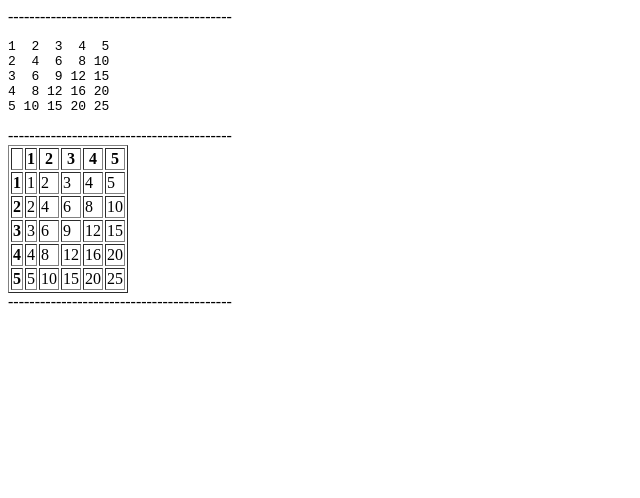
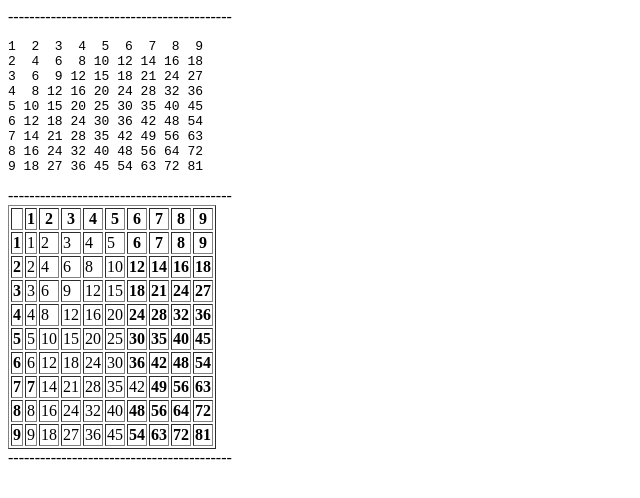
Before and after one commit to zzzz46/Sample1, a plain HTML site: page hello.html in a window 1280 px wide. Shown: the whole page, without its empty margins (0-640 px from the left). Drawn offline with Linux system fonts and the light colour scheme.

Commit message:
Update hello.html

```diff
--- a/hello.html
+++ b/hello.html
@@ -8,11 +8,15 @@
 ------------------------------------------<br>
 
 <pre>
-1  2  3  4  5
-2  4  6  8 10
-3  6  9 12 15
-4  8 12 16 20
-5 10 15 20 25
+1  2  3  4  5  6  7  8  9
+2  4  6  8 10 12 14 16 18
+3  6  9 12 15 18 21 24 27
+4  8 12 16 20 24 28 32 36
+5 10 15 20 25 30 35 40 45
+6 12 18 24 30 36 42 48 54
+7 14 21 28 35 42 49 56 63
+8 16 24 32 40 48 56 64 72
+9 18 27 36 45 54 63 72 81
 </pre>
 ------------------------------------------<br>
 <table border>
@@ -23,6 +27,10 @@
 	<th>3</th>
 	<th>4</th>
 	<th>5</th>
+	<th>6</th>
+	<th>7</th>
+	<th>8</th>
+	<th>9</th>
 </tr>
 <tr>
 	<th>1</th>
@@ -31,6 +39,10 @@
 	<td>3</td>
 	<td>4</td>
 	<td>5</td>
+	<th>6</td>
+	<th>7</td>
+	<th>8</td>
+	<th>9</td>
 </tr>
 <tr>
 	<th>2</th>
@@ -39,6 +51,10 @@
 	<td>6</td>
 	<td>8</td>
 	<td>10</td>
+	<th>12</td>
+	<th>14</td>
+	<th>16</td>
+	<th>18</td>
 </tr>
 <tr>
 	<th>3</th>
@@ -47,6 +63,10 @@
 	<td>9</td>
 	<td>12</td>
 	<td>15</td>
+	<th>18</td>
+	<th>21</td>
+	<th>24</td>
+	<th>27</td>
 </tr>
 <tr>
 	<th>4</th>
@@ -55,6 +75,10 @@
 	<td>12</td>
 	<td>16</td>
 	<td>20</td>
+	<th>24</td>
+	<th>28</td>
+	<th>32</td>
+	<th>36</td>
 </tr>
 <tr>
 	<th>5</th>
@@ -63,6 +87,58 @@
 	<td>15</td>
 	<td>20</td>
 	<td>25</td>
+	<th>30</td>
+	<th>35</td>
+	<th>40</td>
+	<th>45</td>
+</tr>
+<tr>
+	<th>6</th>
+	<td>6</td>
+	<td>12</td>
+	<td>18</td>
+	<td>24</td>
+	<td>30</td>
+	<th>36</td>
+	<th>42</td>
+	<th>48</td>
+	<th>54</td>
+</tr>
+<tr>
+	<th>7</th>
+	<th>7</td>
+	<td>14</td>
+	<td>21</td>
+	<td>28</td>
+	<td>35</td>
+	<td>42</td>
+	<th>49</td>
+	<th>56</td>
+	<th>63</td>
+</tr>
+<tr>
+	<th>8</th>
+	<td>8</td>
+	<td>16</td>
+	<td>24</td>
+	<td>32</td>
+	<td>40</td>
+	<th>48</td>
+	<th>56</td>
+	<th>64</td>
+	<th>72</td>
+</tr>
+<tr>
+	<th>9</th>
+	<td>9</td>
+	<td>18</td>
+	<td>27</td>
+	<td>36</td>
+	<td>45</td>
+	<th>54</td>
+	<th>63</td>
+	<th>72</td>
+	<th>81</td>
 </tr>
 </table>
 ------------------------------------------<br>
```
